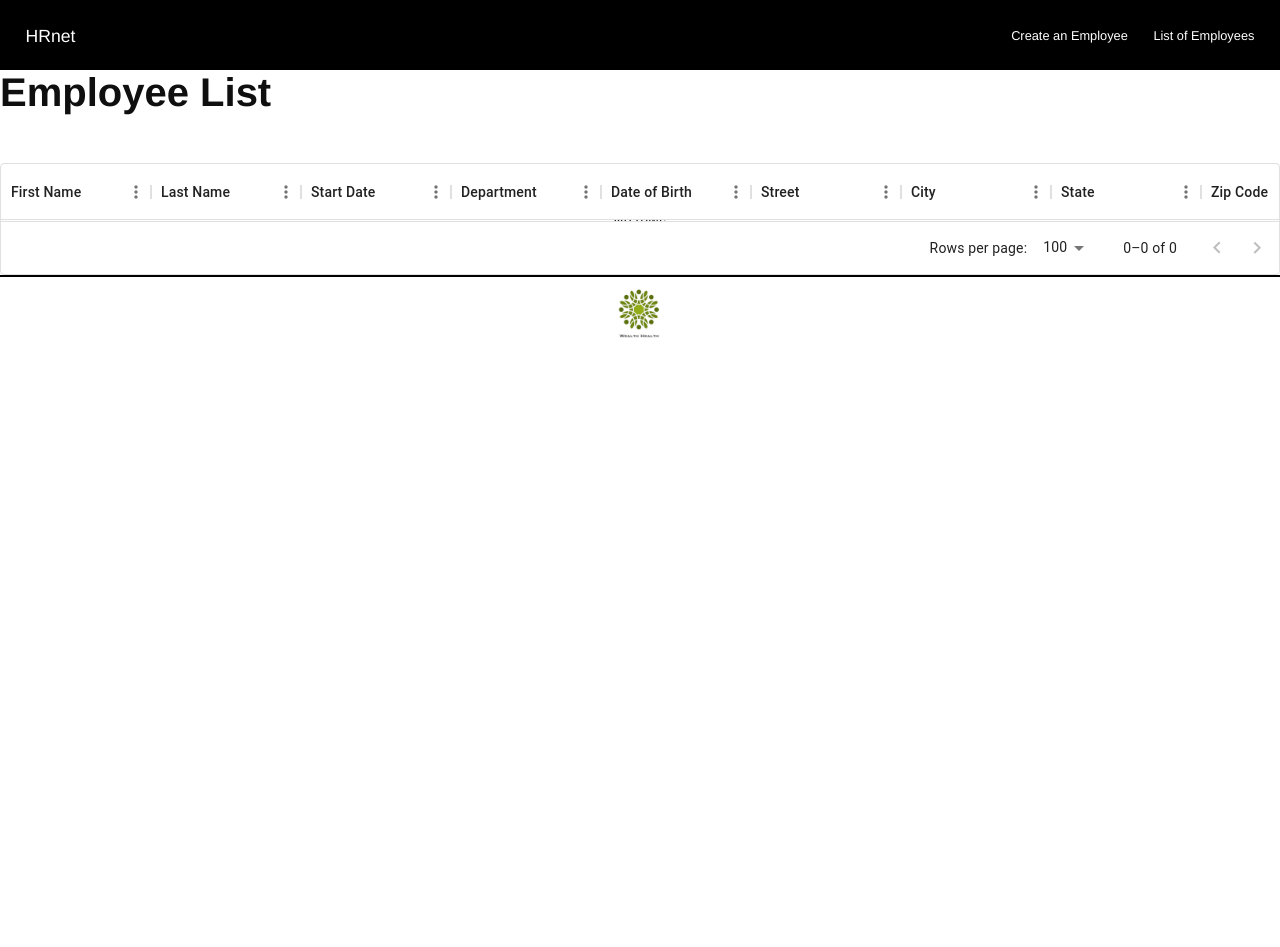
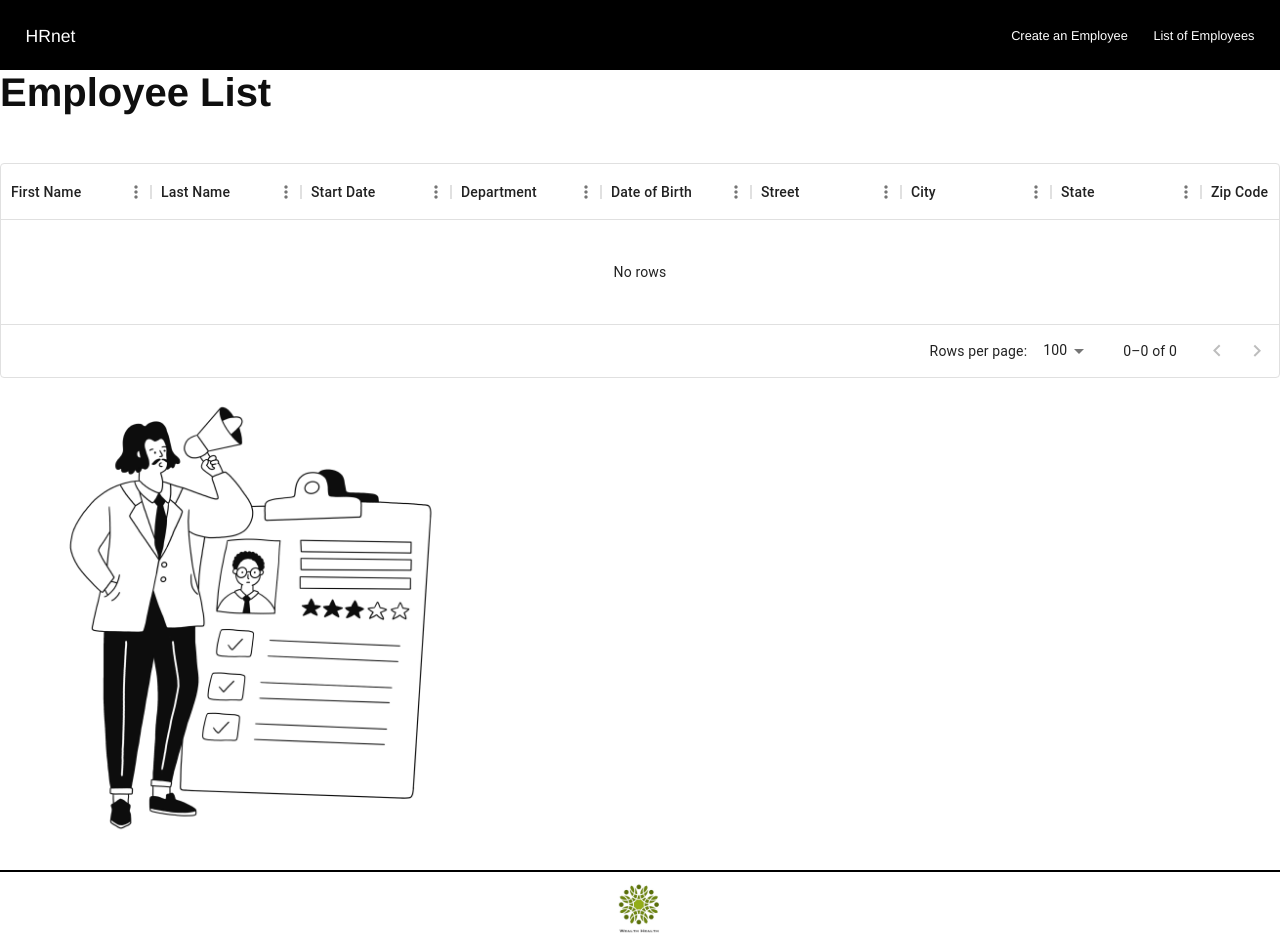
Before and after one commit to TheoCourtin/hrenet, a React (Create React App) app: page /list-employee in a window 1280 px wide. Before the commit the page ends 800 px from the top, so only its background shows below. Built offline with nearby package versions, Linux system fonts and the light colour scheme.

Commit message:
Installation redux tool + sytle tableau des employees

```diff
--- a/package.json
+++ b/package.json
@@ -7,6 +7,7 @@
     "@emotion/styled": "^11.11.0",
     "@mui/material": "^5.14.20",
     "@mui/x-data-grid": "^6.18.3",
+    "@reduxjs/toolkit": "^2.0.1",
     "@testing-library/jest-dom": "^5.17.0",
     "@testing-library/react": "^13.4.0",
     "@testing-library/user-event": "^13.5.0",
--- a/src/components/table.js
+++ b/src/components/table.js
@@ -23,6 +23,9 @@ const Table = () =>
           getRowId={(row) => row.lastName}
           rows={rows}
           columns={columns}
+          autoHeight
+          hideFooterRowCount
+          responsive
           pageSize={5}
           rowsPerPageOptions={[10, 25, 50, 100]}
         />
--- a/src/pages/listEmployee.js
+++ b/src/pages/listEmployee.js
@@ -1,13 +1,17 @@
 import React from "react";
 import Table from "../components/table";
+import listImg from "../assets/list-employee.png";
 
 const ListEmployee = () => {
   return (
     <main className="employee-list">
-      <section>
+      <div className="img-wrapper">
+        <img src={listImg} alt="" />
+        </div>
+        <div className="content-wrapper">
         <h1 className="h1">Employee List</h1>
         <Table />
-      </section>
+      </div>
     </main>
   );
 };
--- a/src/style/pages/_list.scss
+++ b/src/style/pages/_list.scss
@@ -0,0 +1,18 @@
+.employee-list {
+    position: relative;
+    display: flex;
+    flex-direction: column-reverse;
+    justify-content: space-evenly;
+    width: 100%;
+    height: 100vh;
+    // background: url("/src/assets/blob.svg") no-repeat;
+    background-size: auto;
+    background-position: bottom;
+    .img-wrapper {
+      width: 100%;
+      img {
+        max-width: 500px;
+        width: 100%;
+      }
+    }
+  }
```
Also changed, not shown: 1 other file (tests, documents, lock files or other folders).
